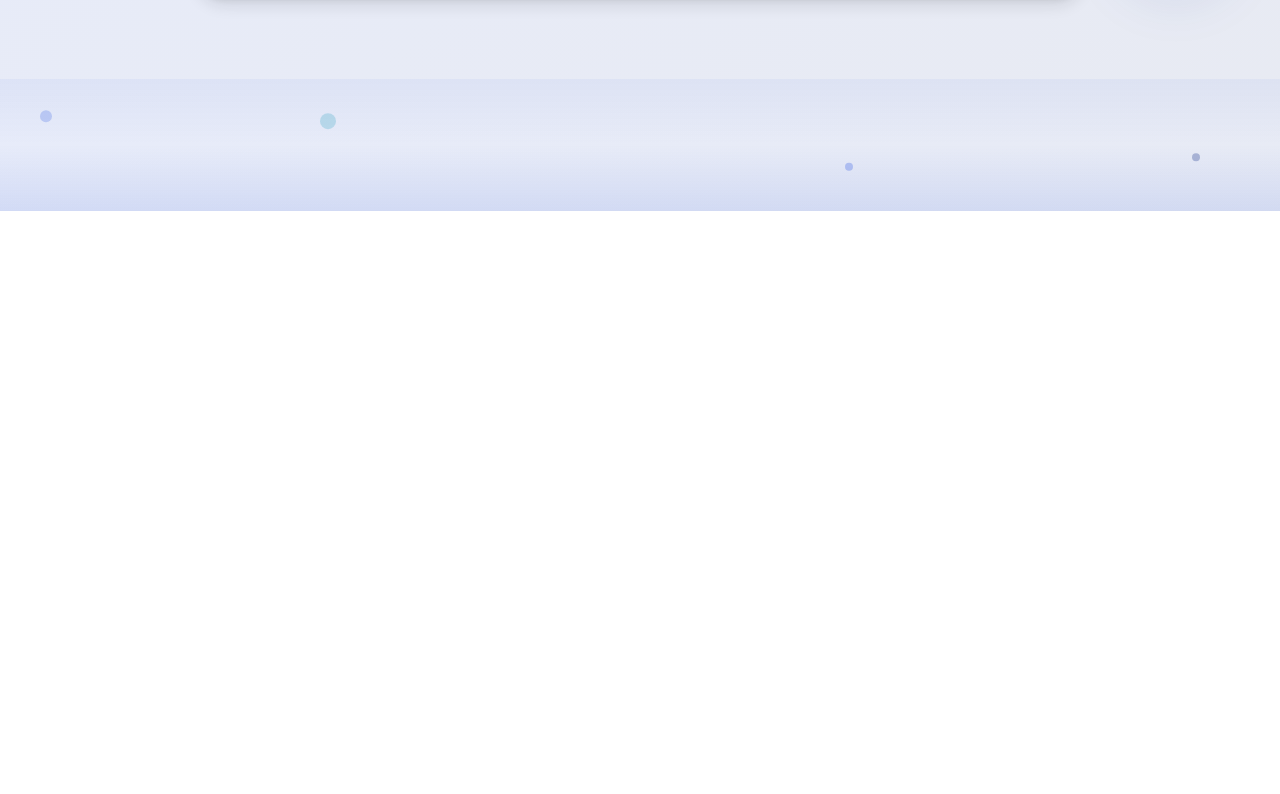
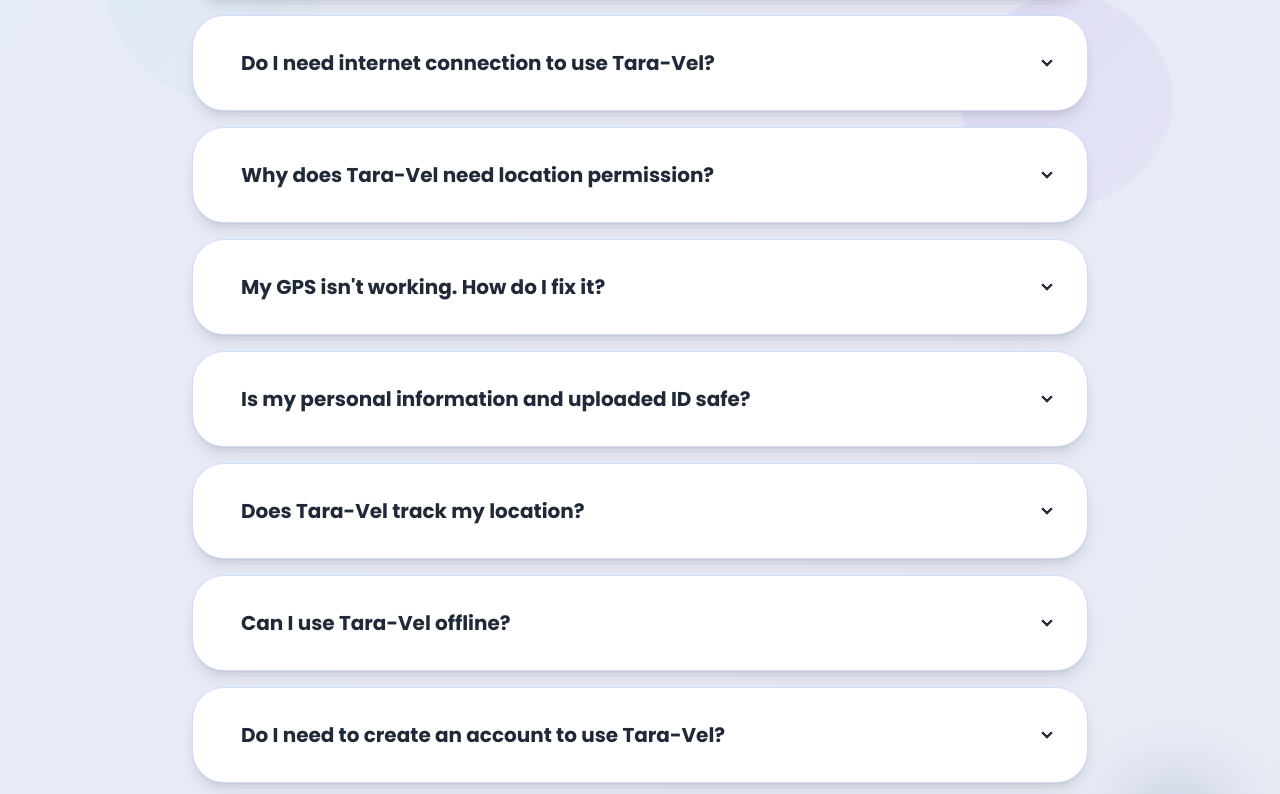
Before and after one commit to Arvss07/taravel-landing-page, a Next.js app: page / in a window 1280 px wide. Shown: the part 7466-8260 px from the top of the page. Before the commit the page ends 7677 px from the top, so only its background shows below. Built offline with nearby package versions, Linux system fonts and the light colour scheme.

Commit message:
Added in FAQs section

```diff
--- a/src/components/FAQsSection.js
+++ b/src/components/FAQsSection.js
@@ -67,33 +67,87 @@
     {
       id: 1,
       question: "What is Tara-Vel and how does it work?",
-      answer: "Lorem ipsum dolor sit amet consectetur adipisicing elit. Quisquam, quos."
+      answer:
+        "Tara-Vel is a mobile app that makes public transportation easier for commuters in Cagayan. It provides real-time updates, helpful tools, and accessible features to make your daily travel more convenient and reliable. Whether you're a student, senior, or regular commuter, Tara-Vel helps you travel with confidence.",
     },
     {
       id: 2,
       question: "Is Tara-Vel completely free to use?",
-      answer: "Lorem ipsum dolor sit amet consectetur adipisicing elit. Quisquam, quos."
+      answer:
+        "Yes, Tara-Vel is completely free to use with no subscriptions, hidden fees, or charges. You get full access to all features without any cost.",
     },
     {
       id: 3,
       question: "How accurate is the real-time GPS tracking?",
-      answer: "Lorem ipsum dolor sit amet consectetur adipisicing elit. Quisquam, quos."
+      answer:
+        "Tara-Vel's real-time GPS tracking is accurate within 5 to 10 meters, though accuracy may vary based on your device quality, signal strength, and surrounding conditions.",
     },
     {
       id: 4,
       question:
         "Can I store my Student ID, PWD ID, or Senior ID for discounts?",
-      answer: "Lorem ipsum dolor sit amet consectetur adipisicing elit. Quisquam, quos."
+      answer:
+        "Yes, you can securely upload your Student, PWD, or Senior ID through the app to verify your eligibility and access available discounts instantly.",
     },
     {
       id: 5,
       question: "What types of vehicles are tracked on Tara-Vel?",
-      answer: "Lorem ipsum dolor sit amet consectetur adipisicing elit. Quisquam, quos."
+      answer:
+        "Tara-Vel tracks Public Utility Vehicles (PUVs) including vans and buses, helping you monitor these common forms of public transportation.",
     },
     {
       id: 6,
       question: "How can I contact the Tara-Vel team for support?",
-      answer: "Lorem ipsum dolor sit amet consectetur adipisicing elit. Quisquam, quos."
+      answer:
+        "You can reach our support team by messaging us on Facebook (Tara-Vel), calling 0905-232-7405, or emailing taravelofficial.ph@gmail.com.",
+    },
+    {
+      id: 7,
+      question: "Do I need internet connection to use Tara-Vel?",
+      answer:
+        "Yes, Tara-Vel requires an active internet connection to provide real-time vehicle tracking, updates, and all app features.",
+    },
+    {
+      id: 8,
+      question: "Why does Tara-Vel need location permission?",
+      answer:
+        "Tara-Vel needs access to your location to show you nearby vehicles and provide accurate updates for your journey.",
+    },
+    {
+      id: 9,
+      question: "My GPS isn't working. How do I fix it?",
+      answer:
+        "First, make sure location/GPS is turned on in your phone's settings. Then go to your app settings, find Tara-Vel, and allow location permissions. If it's still not working, check that you have good signal reception and try restarting the app.",
+    },
+    {
+      id: 10,
+      question: "Is my personal information and uploaded ID safe?",
+      answer:
+        "Yes, your personal information and uploaded IDs are secure. We use industry-standard security measures to protect your data and privacy.",
+    },
+    {
+      id: 11,
+      question: "Does Tara-Vel track my location?",
+      answer:
+        "Yes, Tara-Vel uses your location but only while you're actively using the app. This helps provide accurate updates for your journey.",
+    },
+    {
+      id: 12,
+      question: "Can I use Tara-Vel offline?",
+      answer:
+        "No, Tara-Vel cannot be used offline as it requires internet connection to provide real-time vehicle tracking and updates.",
+    },
+    {
+      id: 13,
+      question: "Do I need to create an account to use Tara-Vel?",
+      answer:
+        "Yes, you need to create an account to access Tara-Vel's features and save your preferences.",
+    },
+    {
+      id: 14,
+      question: "Can I use the app without uploading an ID?",
+      answer:
+        "Yes, you can use all basic features of Tara-Vel without uploading an ID. However, uploading your Student, PWD, or Senior ID is only required if you want to access available discounts.",
     },
   ];
 
```
Also changed, not shown: src/components/HeroSection.js (+72 -35 lines).
